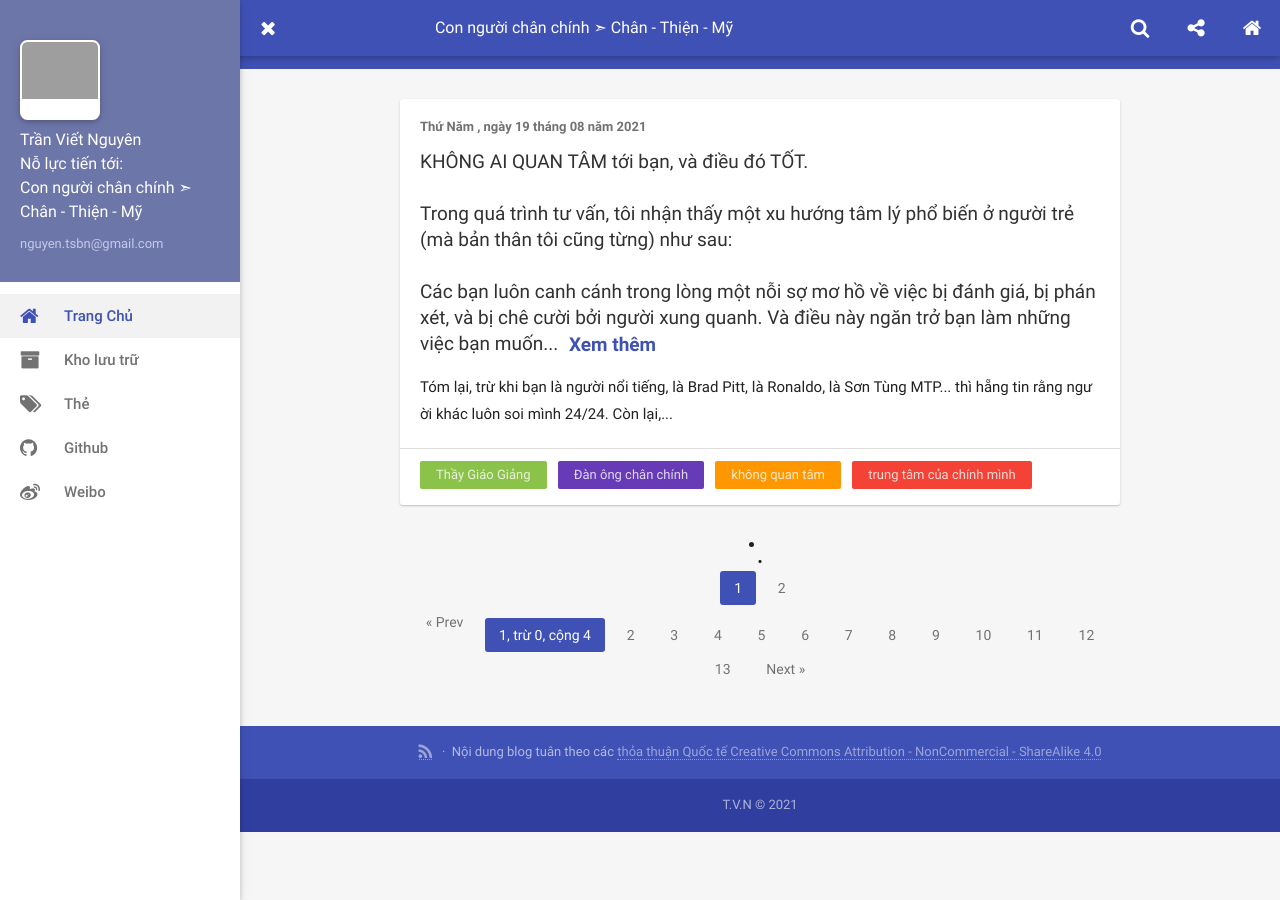
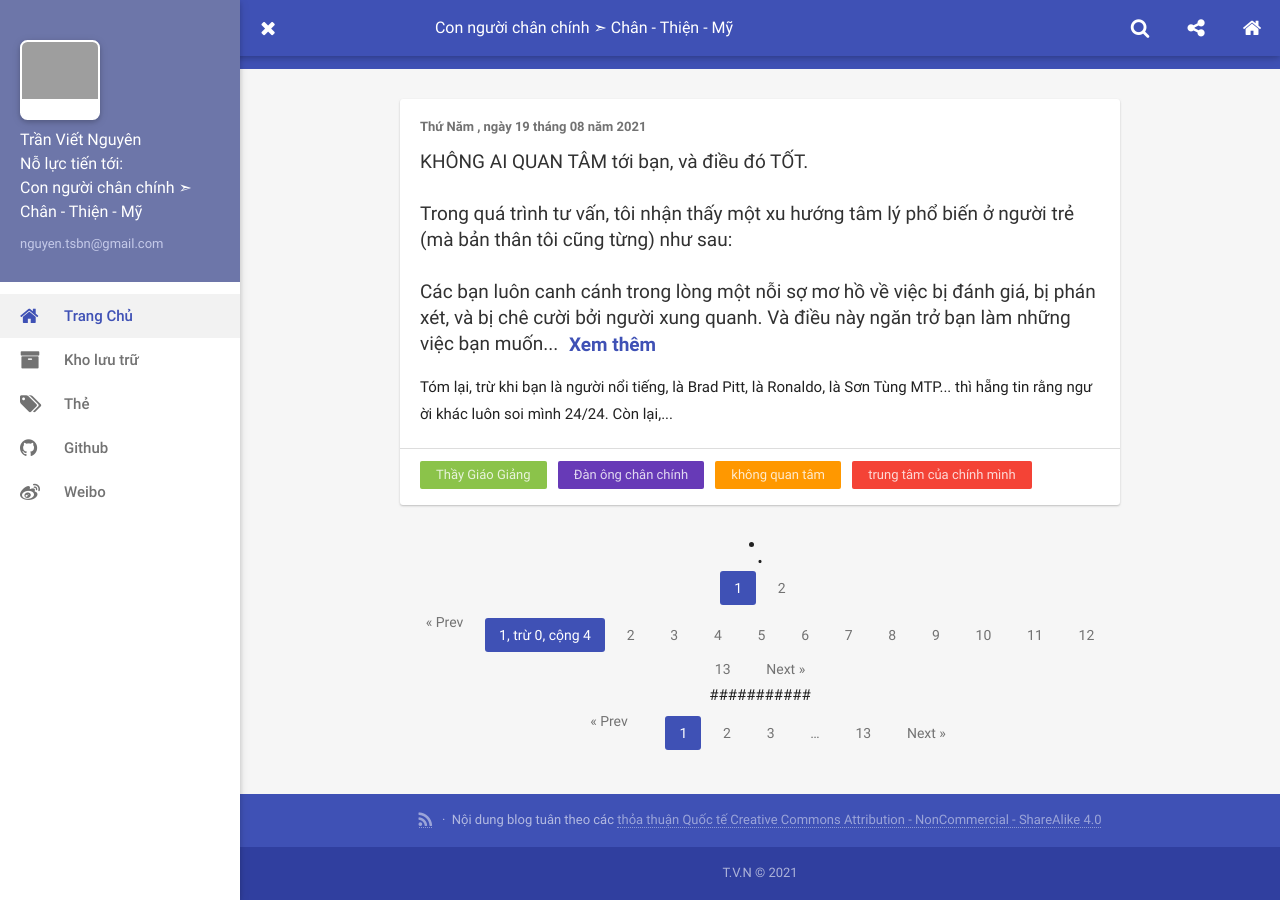
Before and after one commit to tranvietnguyen/blog, a Jekyll site: the page built from index.html, in a window 1280 px wide and 900 px high, scrolled down 209 px. Built offline with Jekyll 4.4.1, drawn with Linux system fonts in a browser that asks for light colours; the list of posts is cut into pages by our own code; comment, search, counter and statistics services are not loaded.

Commit message:
vdfbvdf
bdfbdf

```diff
--- a/_layouts/home.html
+++ b/_layouts/home.html
@@ -131,4 +131,75 @@ layout: default
 </div>
 {% endif %}
 
+
+
+###########
+
+{% if paginator.total_pages > 1 %}
+<nav class="pagination">
+    {% comment %} Link for previous page {% endcomment %}
+    {% if paginator.previous_page %}
+      {% if paginator.previous_page == 1 %}
+        <a href="{{ base_path }}/">{{ site.data.ui-text[site.locale].pagination_previous | default: "&laquo; Prev" }}</a>
+      {% else %}
+        <a href="{{ base_path }}/page{{ paginator.previous_page }}/">{{ site.data.ui-text[site.locale].pagination_previous | default: "&laquo; Prev" }}</a>
+      {% endif %}
+    {% else %}
+      <a href="#" class="disabled"><span aria-hidden="true">{{ site.data.ui-text[site.locale].pagination_previous | default: "&laquo; Prev" }}</span></a>
+    {% endif %}
+
+    {% comment %} First page {% endcomment %}
+    {% if paginator.page == 1 %}
+      <a href="#" class="current">1</a>
+    {% else %}
+      <a href="{{ base_path }}/">1</a>
+    {% endif %}
+
+    {% assign page_start = 2 %}
+    {% if paginator.page > 4 %}
+      {% assign page_start = paginator.page | minus: 2 %}
+      {% comment %} Ellipsis for truncated links {% endcomment %}
+      <a href="#" class="disabled">&hellip;</a>
+    {% endif %}
+
+    {% assign page_end = paginator.total_pages | minus: 1 %}
+    {% assign pages_to_end = paginator.total_pages | minus: paginator.page %}
+    {% if pages_to_end > 4 %}
+      {% assign page_end = paginator.page | plus: 2 %}
+    {% endif %}
+
+    {% for index in (page_start..page_end) %}
+      {% if index == paginator.page %}
+        <a href="{{ base_path }}/page{{ index }}/" class="current">{{ index }}</a>
+      {% else %}
+        {% comment %} Distance from current page and this link {% endcomment %}
+        {% assign dist = paginator.page | minus: index %}
+        {% if dist < 0 %}
+          {% comment %} Distance must be a positive value {% endcomment %}
+          {% assign dist = 0 | minus: dist %}
+        {% endif %}
+        <a href="{{ base_path }}/page{{ index }}/">{{ index }}</a>
+      {% endif %}
+    {% endfor %}
+
+    {% comment %} Ellipsis for truncated links {% endcomment %}
+    {% if pages_to_end > 3 %}
+      <a href="#" class="disabled">&hellip;</a>
+    {% endif %}
+
+    {% if paginator.page == paginator.total_pages %}
+      <a href="#" class="current">{{ paginator.page }}</a>
+    {% else %}
+      <a href="{{ base_path }}/page{{ paginator.total_pages }}/">{{ paginator.total_pages }}</a>
+    {% endif %}
+
+    {% comment %} Link next page {% endcomment %}
+    {% if paginator.next_page %}
+      <a href="{{ base_path }}/page{{ paginator.next_page }}/">{{ site.data.ui-text[site.locale].pagination_next | default: "Next &raquo;" }}</a>
+    {% else %}
+      <a href="#" class="disabled"><span aria-hidden="true">{{ site.data.ui-text[site.locale].pagination_next | default: "Next &raquo;" }}</span></a>
+    {% endif %}
+</nav>
+{% endif %}
+
   {%- endif -%}
```
